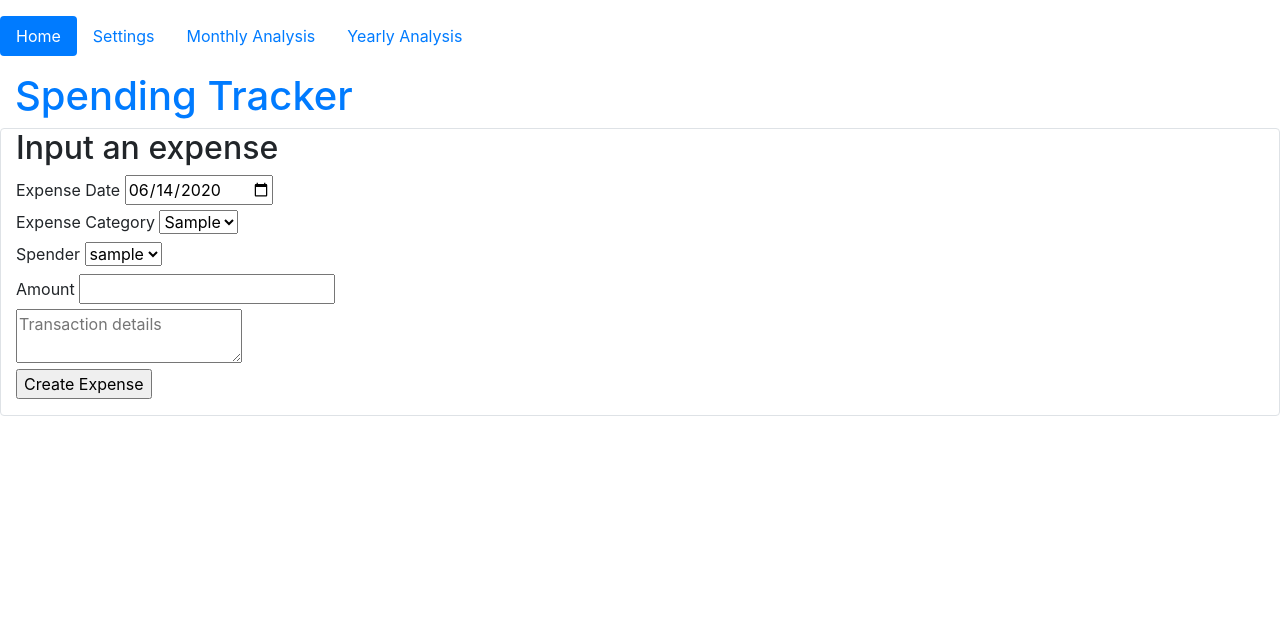
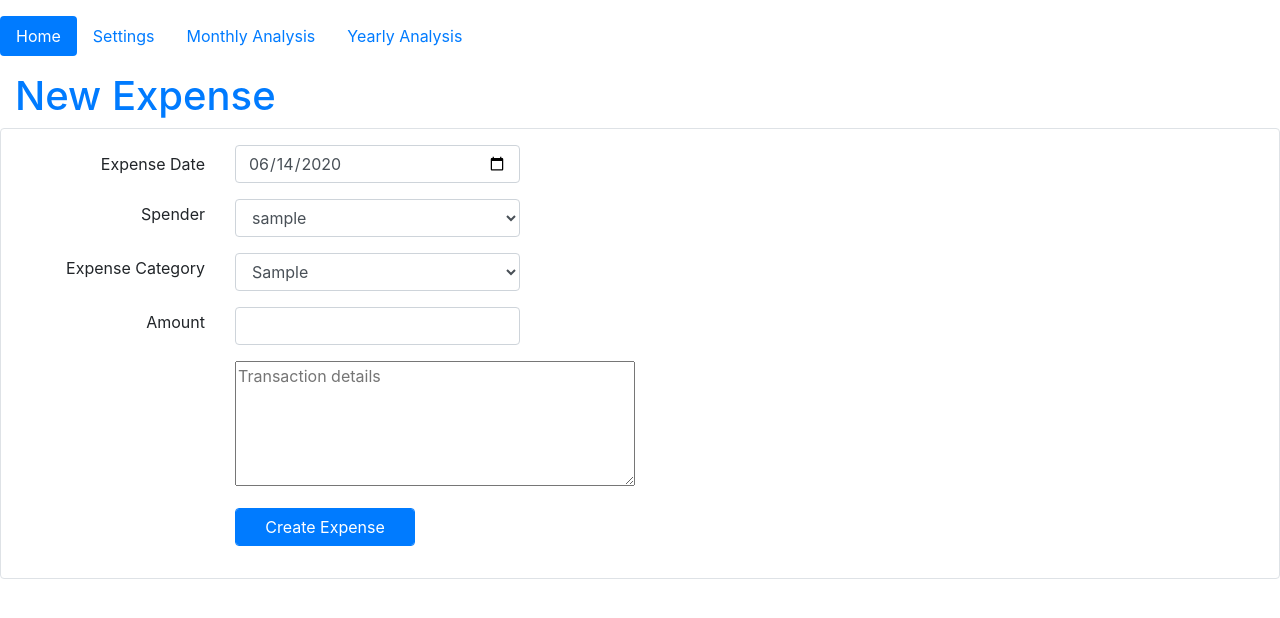
Before and after one commit to charliecoderdad/spending-tracker, a Flask app: page / in a window 1280 px wide. Shown: the top 618 px of the page. Run offline with Flask 2, Linux system fonts and the light colour scheme; tables that the repository leaves empty hold one stand-in row (values such as "Sample post"); parts of the project's set-up code (start-up, migrations or seed data) failed here and were passed over; some libraries are stand-ins or nearby versions.

Commit message:
Make the new expense form pretty

```diff
--- a/tracker_app/static/styles.css
+++ b/tracker_app/static/styles.css
@@ -3,3 +3,8 @@
         max-width: 1350px;
     }
 }
+
+textarea {
+  width: 400px;
+  height: 125px;
+}
--- a/tracker_app/templates/index.html
+++ b/tracker_app/templates/index.html
@@ -2,26 +2,65 @@
 {% set activePage = "home" %}
 
 {% block content %}
-<h1 class="text-primary">Spending Tracker</h1>
+<h1 class="text-primary">New Expense</h1>
 
 <div class="row" id="add-expense">
 
-	<div class="col-sm border rounded">
-		<h2>Input an expense</h2>
-		<form action={{ url_for('home') }} method="POST">
-			<fieldset class="form-group">
-				{{ newExpenseForm.csrf_token }}
-				{{ newExpenseForm.date.label }} {{ newExpenseForm.date(class='datepicker') }}<br>
-				{{ newExpenseForm.expenseCategory.label }} {{ newExpenseForm.expenseCategory }}<br>
-				{{ newExpenseForm.spender.label }} {{ newExpenseForm.spender }}<br>
-				{{ newExpenseForm.amount.label }} {{ newExpenseForm.amount }}
-				{% if newExpenseForm.errors.amount %}
-					<span class="text-danger small">{{ newExpenseForm.errors.amount }}</span>
-				{% endif %}
-				<br>
-				{{ newExpenseForm.description }}<br>
-				{{ newExpenseForm.submit }}
-			</fieldset>
+	<div class="col-sm border rounded px-4 py-3">
+
+		<form method="POST" action={{ url_for('home') }}>
+			<div class="form-group row align-items-center">
+				<div class="col-sm-2 text-right ">
+					{{ newExpenseForm.csrf_token }}
+					Expense Date
+				</div>
+				<div class="col-lg-3">
+					{{ newExpenseForm.date(class='datepicker form-control') }}
+				</div>
+			</div>
+
+			<div class="form-group row align-items-center">
+				<div class="col-sm-2 text-right">
+					{{ newExpenseForm.spender.label }}
+				</div>
+				<div class="col-lg-3">
+					{{ newExpenseForm.spender(class='form-control') }}
+				</div>
+			</div>
+
+			<div class="form-group row align-items-center">
+				<div class="col-sm-2 text-right">
+					{{ newExpenseForm.expenseCategory.label }}
+				</div>
+				<div class="col-lg-3">
+					 {{ newExpenseForm.expenseCategory(class='form-control') }}
+				</div>
+			</div>
+
+			<div class="form-group row align-items-center">
+				<div class="col-sm-2 text-right">
+					{{ newExpenseForm.amount.label }}
+				</div>
+				<div class="col-lg-3">
+					{{ newExpenseForm.amount(class='form-control') }}
+					{% if newExpenseForm.errors.amount %}
+						<span class="text-danger small">{{ newExpenseForm.errors.amount }}</span>
+					{% endif %}
+				</div>
+			</div>
+
+			<div class="form-group row align-items-center">
+				<div class="col-sm-2 text-right"></div>
+				<div class="col-lg-5">
+					{{ newExpenseForm.description }}
+				</div>
+			</div>
+			<div class="form-group row align-items-center">
+				<div class="col-sm-2 text-right"></div>
+				<div class="col-lg-2">
+					{{ newExpenseForm.submit(class='form-control btn btn-primary') }}
+				</div>
+			</div>
 		</form>
 
 	</div>
```
Also changed, not shown: tracker_app/spending-tracker.db.
